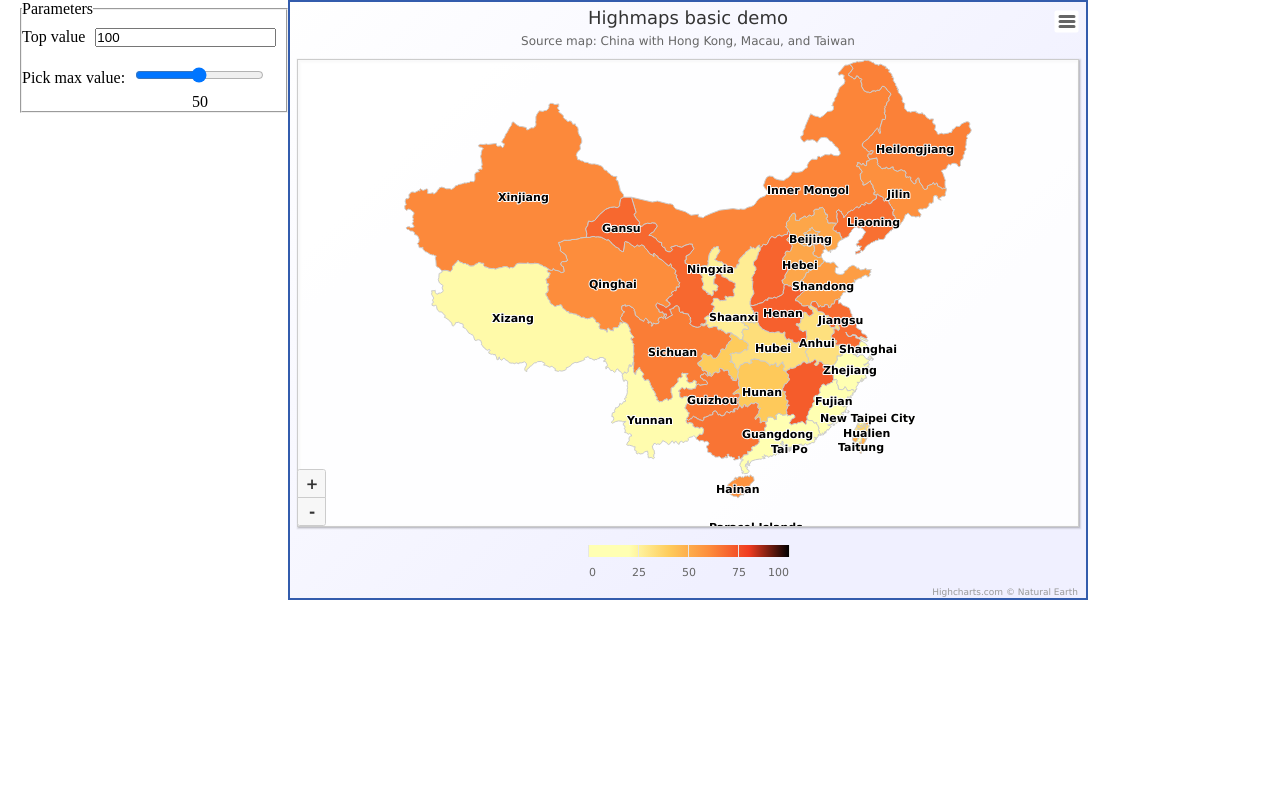
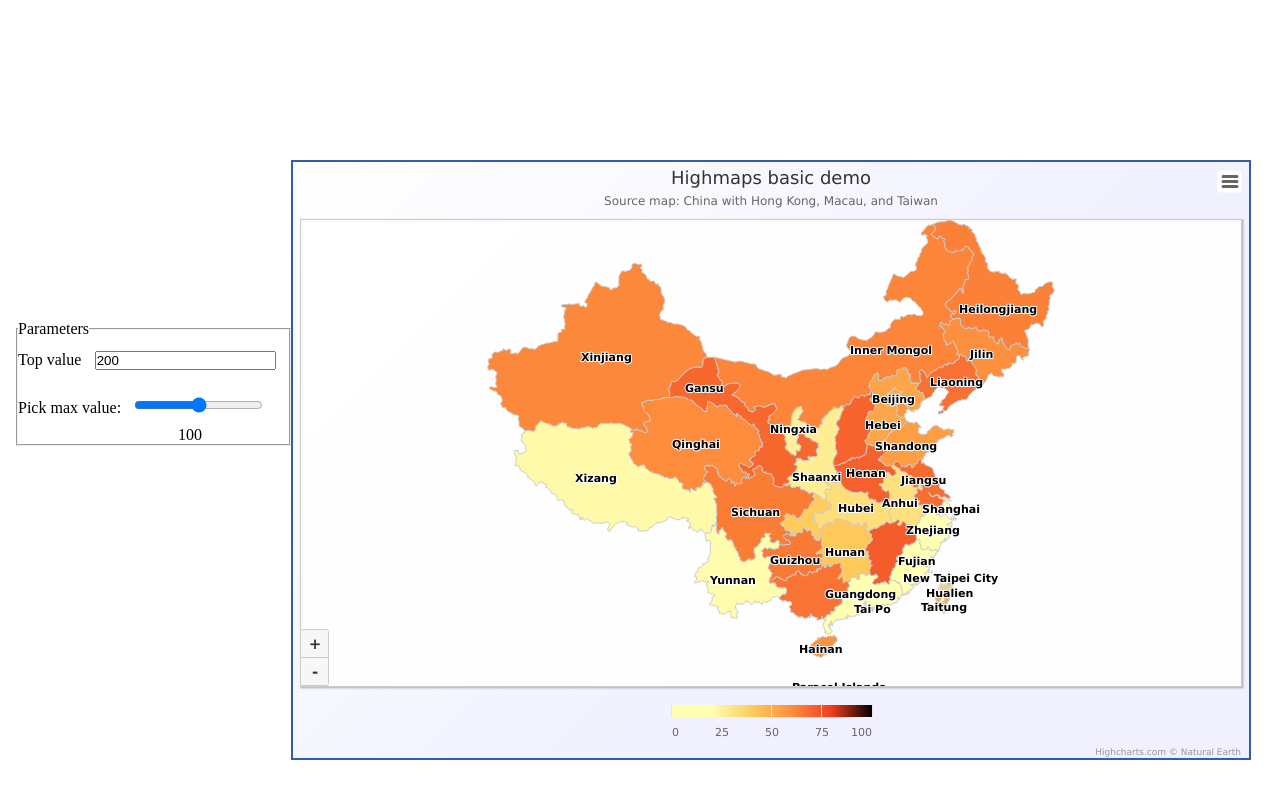
Before and after one commit to kendou/ChinaHeatMap, a plain HTML site: page China.html in a window 1280 px wide. Drawn offline with nearby package versions, Linux system fonts and the light colour scheme.

Commit message:
Debugging ...

```diff
--- a/China.html
+++ b/China.html
@@ -9,9 +9,9 @@
   <div id="sideBar">
     <fieldset>
       <legend>Parameters</legend>
-        <label>Top value</label><input type="number" name="topValue" id="topValueID" value="100" oninput="maxValueID.max=topValueID.value"> <br/>
-        <label>Pick max value:</label><input type="range" name="maxValue" id="maxValueID" value="50" min="1" max="100" oninput="maxOutputID.value = maxValueID.value"> <br/>
-        <output name="maxValueOutput" id="maxOutputID">50</output>
+        <label>Top value</label><input type="number" name="topValue" id="topValueID" value="200" oninput="maxValueID.max=topValueID.value"> <br/>
+        <label>Pick max value:</label><input type="range" name="maxValue" id="maxValueID" value="100" min="1" max="200" oninput="maxOutputID.value = maxValueID.value" > <br/>
+        <output name="maxValueOutput" id="maxOutputID">100</output>
     </fieldset>
   </div>
   <div id="container"></div>
@@ -331,7 +331,10 @@
       }
     });
     // Initiate the chart
-    var heatMap = $('#container').highcharts('Map', {
+    var heatMap = new Highcharts.Map({
+      chart: {
+        renderTo: 'container'
+      },
 
       title: {
         text: 'Highmaps basic demo'
@@ -380,6 +383,14 @@
         }
       }]
     });
+
+    $('#maxValueID').click(function(){
+      var options = heatMap.options;
+      options.colorAxis.max = 200;//$('#maxValueID').value;
+      heatMap.options = options;
+      heatMap.redraw();
+//      heatMap = new Hightcharts.Map(options);
+    })
   });
 
 </script>
--- a/style.css
+++ b/style.css
@@ -32,7 +32,7 @@ input, textarea, .spa-x-user-select {
   user-select : text;
 }
 
-$sidebar-width: 150px;
+$sidebar-width: 20em;
 
 #wrapper {
   margin-right: $sidebar-width;
@@ -43,18 +43,20 @@ $sidebar-width: 150px;
 }
 
 #container {
-  width: 800px;
+  width: 75%;
+  margin-top: 10em;
   min-height: 600px;
 }
 
 #sidebar{
   box-sizing: border-box;
-  padding-left: 20px;
+  padding-left: 1em;
+  margin-top:20em;
   width: $sidebar-width;
 }
 input{
-  margin: 10px;
+  margin: 1em;
 }
 output{
-  padding-left: 170px;
+  padding-left: 10em;
 }
```
